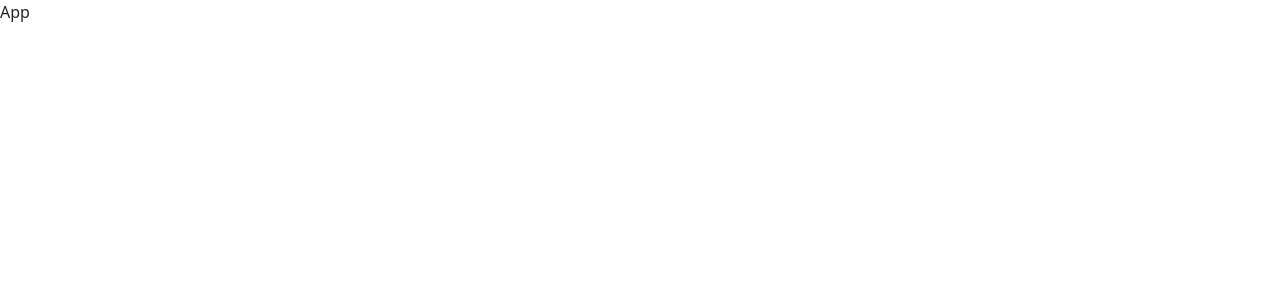
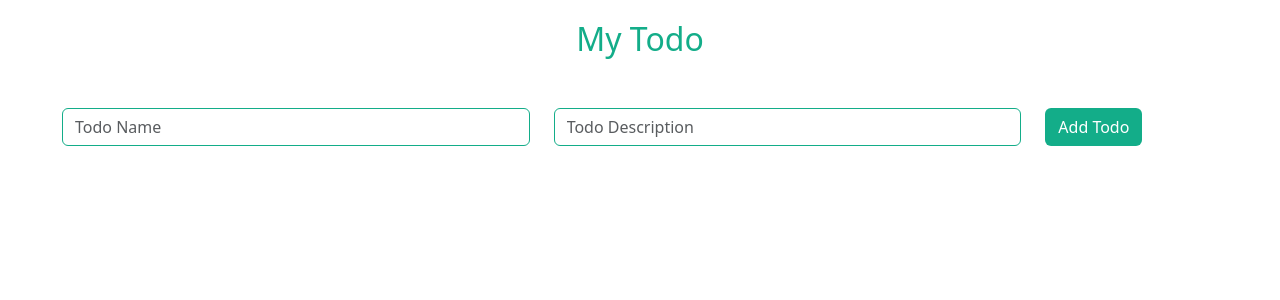
Before and after one commit to EclipticCode/Todo-Task, a React (Vite) app: page / in a window 1280 px wide. Shown: the top 300 px of the page. Built offline with nearby package versions, Linux system fonts and the light colour scheme.

Commit message:
added input fields and button

```diff
--- a/src/App.css
+++ b/src/App.css
@@ -0,0 +1,15 @@
+.heading{
+    text-align: center;
+    margin-top: 20px;
+    color: #13AD89;
+}
+.row{
+  margin: 50px;
+}
+.form-control{
+  border-color: #13AD89;
+}
+.btn{
+  background-color: #13AD89;
+  color: white;
+}
--- a/src/App.jsx
+++ b/src/App.jsx
@@ -1,8 +1,23 @@
 import React from 'react'
-
+import './App.css'
 const App = () => {
   return (
-    <div>App</div>
+    <div>
+      <h2 className='heading'>My Todo</h2>
+       <div className="row">
+         <div className="col-sm-5 col-md-5">
+           <input type="text" className="form-control text-muted" placeholder="Todo Name" aria-label="Username" aria-describedby="addon-wrapping" />
+         </div>
+         <div className="col-sm-5 col-md-5">
+           <input type="text" className="form-control text-muted" placeholder="Todo Description" aria-label="Username" aria-describedby="addon-wrapping"/>
+         </div>
+         <div className="col-sm-2 col-md-2">
+           <button type="button" className="btn">Add Todo</button>
+         </div>
+       </div>
+   </div>
+
+
   )
 }
 
```
